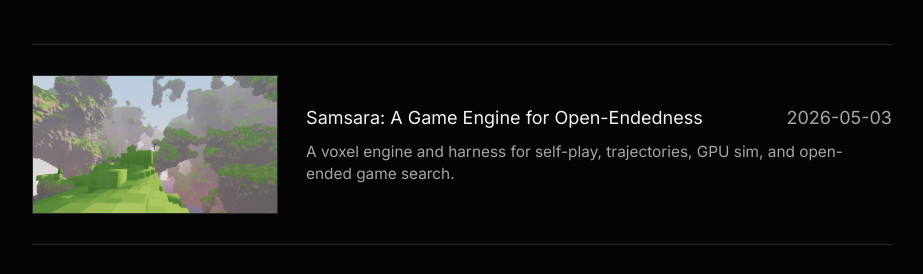
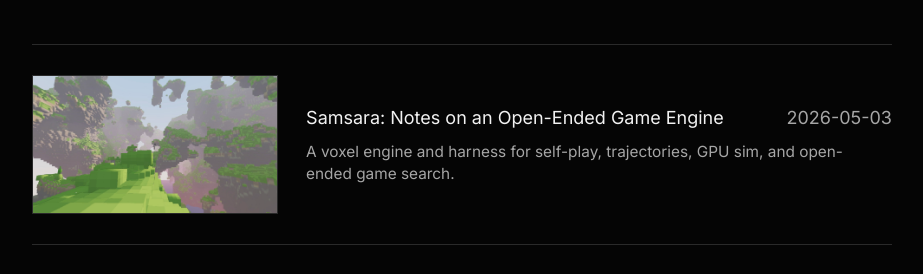
Before and after one commit to jaxs-ribs/jaxs-ribs.github.io, a Jekyll site: the page built from index.html, in a window 1280 px wide. Shown: the part 452-726 px from the top of the page, without its empty margins (178-1101 px from the left). Built offline with Jekyll 4.4.1, drawn with Linux system fonts in a browser that asks for light colours.

Commit message:
Soften Samsara post title

```diff
--- a/_posts/2026-05-03-samsara.md
+++ b/_posts/2026-05-03-samsara.md
@@ -1,5 +1,5 @@
 ---
-title: "Samsara: A Game Engine for Open-Endedness"
+title: "Samsara: Notes on an Open-Ended Game Engine"
 date: 2026-05-03 18:00:00 -0300
 description: "A voxel engine and harness for self-play, trajectories, GPU sim, and open-ended game search."
 image: "/assets/samsara-og.jpg"
```
